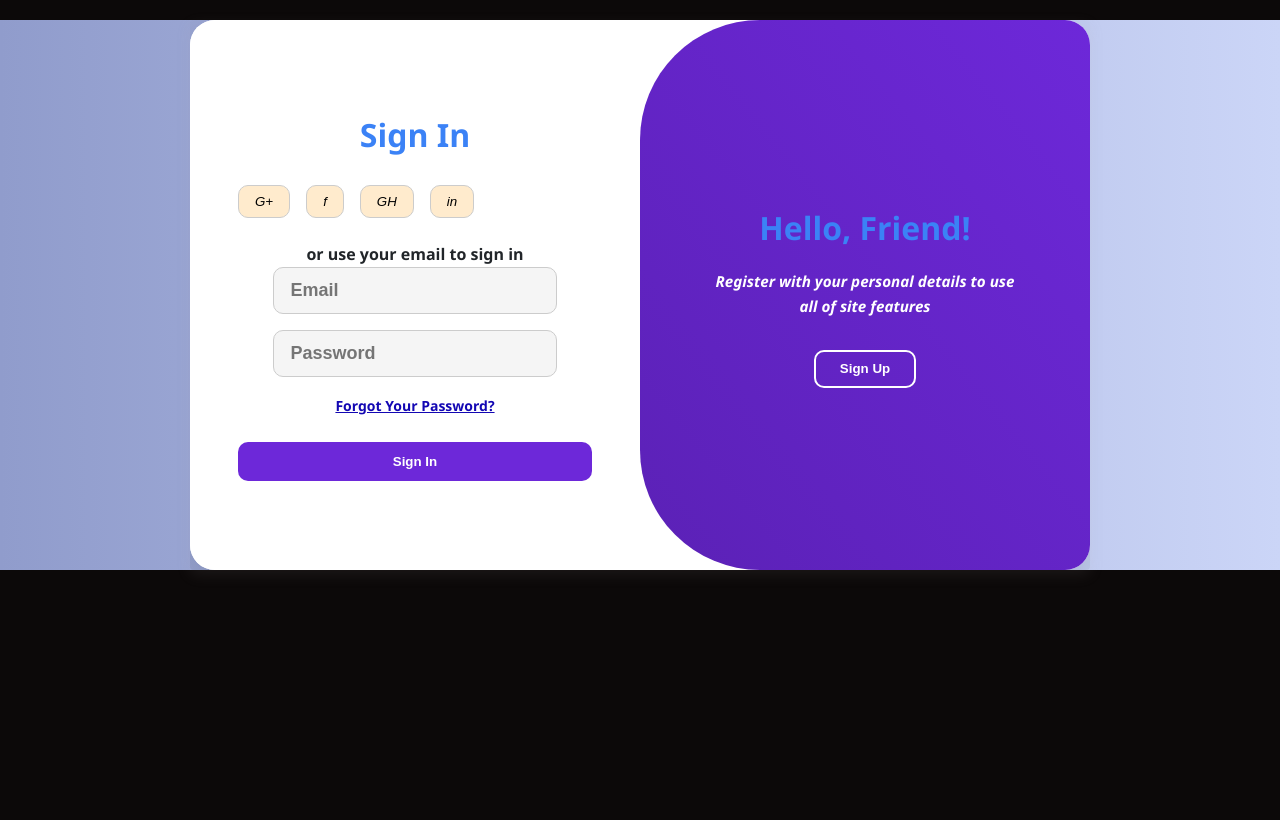
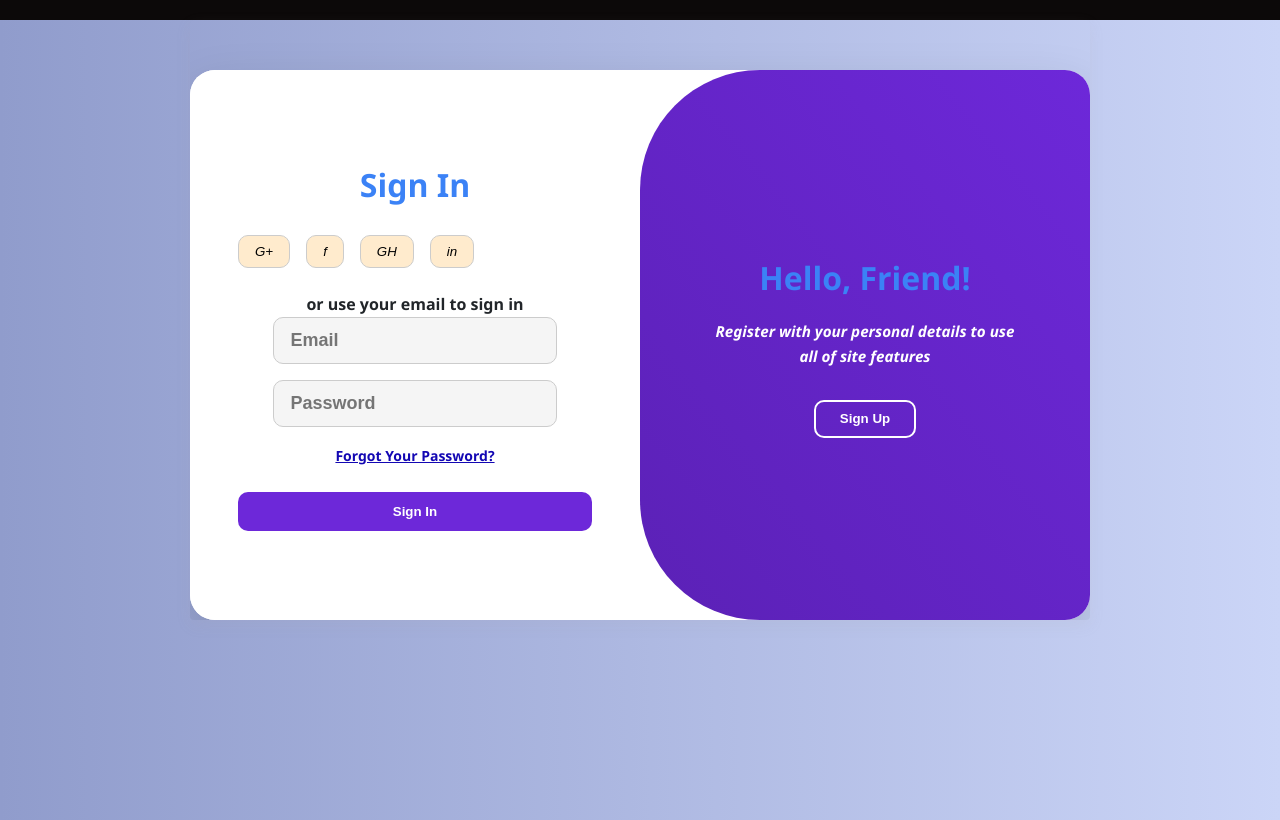
Before and after one commit to samnjoro30/Insurance_tech, a React (Vite) app in the folder frontend/client_R/: page /login in a window 1280 px wide. Built offline with nearby package versions, Linux system fonts and the light colour scheme.

Commit message:
login page styling correcting

```diff
--- a/frontend/client_R/src/components/styles.css/register.css
+++ b/frontend/client_R/src/components/styles.css/register.css
@@ -4,15 +4,17 @@ body {
   padding: 0;
   font-family: 'Segoe UI', Tahoma, Geneva, Verdana, sans-serif;
   background: linear-gradient(to right, #909ccc, #cbd5f7);
+  min-height: 100vh;
 }
 .auth-container {
   position: relative;
   width: 100%;
   max-width: 900px; /* Increased width to accommodate both panels */
-  height: 550px; /* Fixed height for the container */
+  height: 600px;  /*Fixed height for the container*/
   border-radius: 4px;
   box-shadow: 0 5px 15px rgba(168, 157, 157, 0.1);
   overflow: hidden;
+  padding-top: 50px;
   margin: 20px auto;
   display: flex;
 }
@@ -28,6 +30,7 @@ h2 {
   overflow: hidden;
   box-shadow: 0 20px 50px rgba(0, 0, 0, 0.15);
   background-color: #fff;
+
 }
 
 /* Left Panel (Form) */
--- a/frontend/client_R/src/pages/home.tsx
+++ b/frontend/client_R/src/pages/home.tsx
@@ -1,6 +1,4 @@
-import React, { useState, useEffect} from 'react';
-import Register from '../components/register';
-import '../components/styles.css/Home.css';
+  import '../components/styles.css/Home.css';
 import { Link } from 'react-router-dom';
 
 export default function Home() {
```
